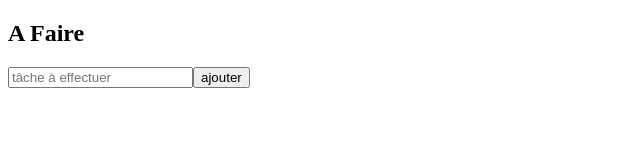
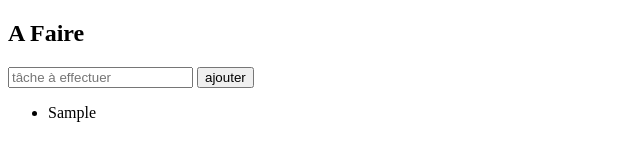
Before and after one commit to ahmedchaouchsoftware/vuejsapplication, a website: page index.html in a window 1280 px wide. Both pictures are taken after typing "Sample" into the empty fields and a click on the button "ajouter". Shown: the full height of the page, 0-640 px from the left. Drawn offline with Linux system fonts and the light colour scheme.

Commit message:
introduce form

```diff
--- a/index.html
+++ b/index.html
@@ -8,7 +8,13 @@
     </head>
     <div id="app">
         <h2>{{title}}</h2>
-        <input type="text" placeholder="tâche à effectuer" v-model="task"><button v-on:click="addTask">ajouter</button>
+        <form v-on:submit.prevent="addTask()">
+            <input type="text" placeholder="tâche à effectuer" v-model="task">
+            <button type="submit">ajouter</button>
+        </form>
+        <ul>
+            <li v-for="task in tasks">{{task}}</li>
+        </ul>
     </div>
     <body>
         <script>
```
